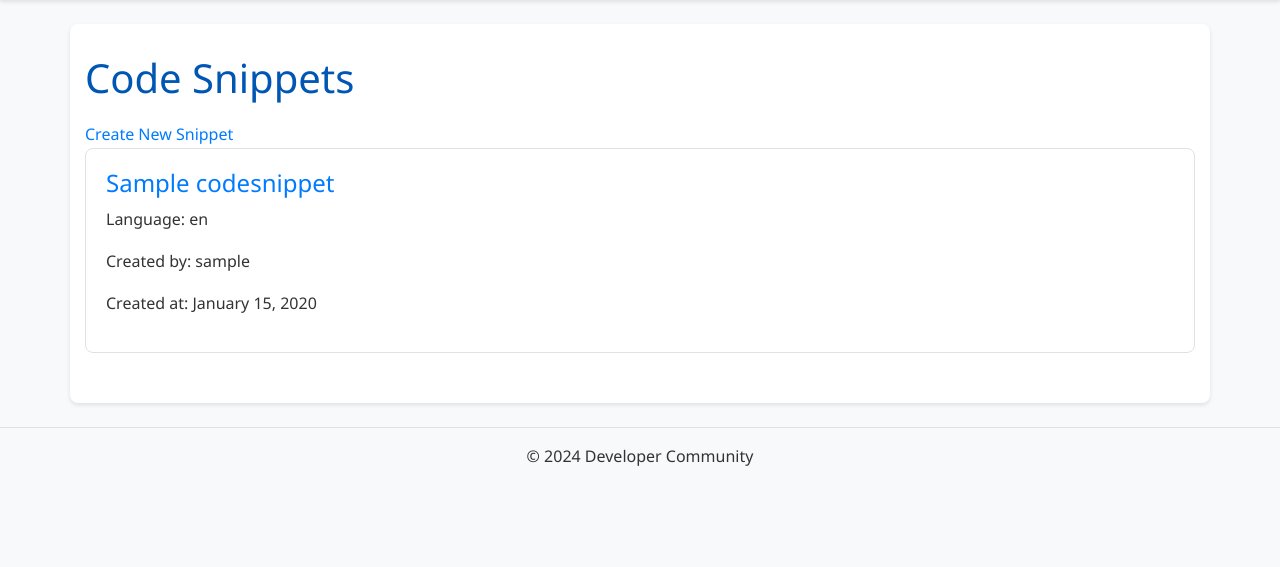
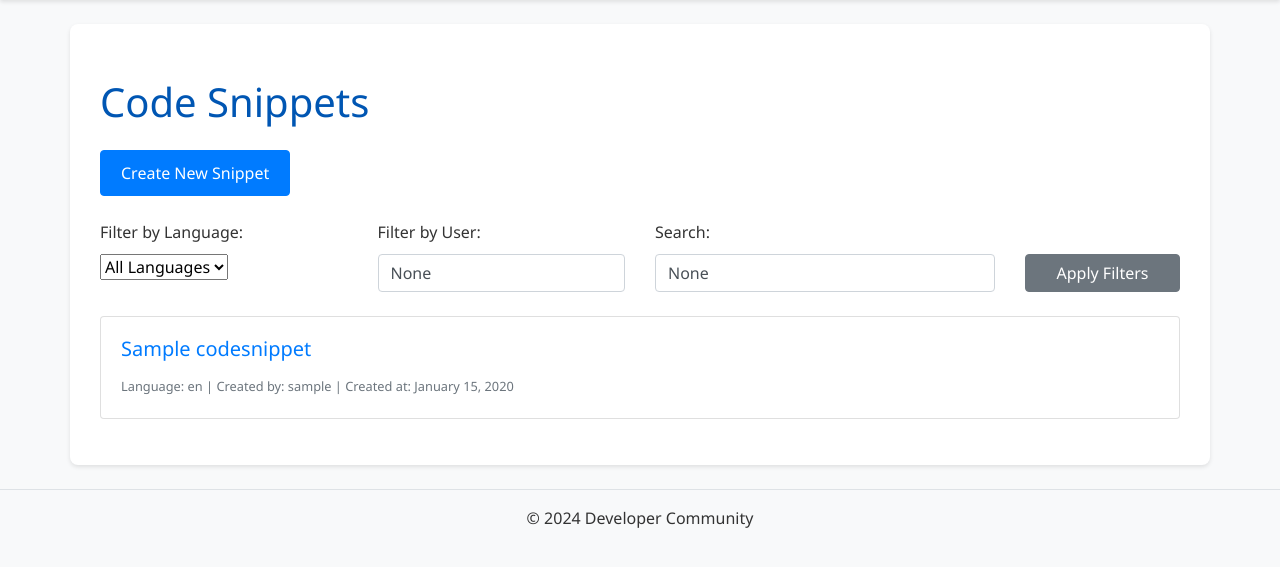
Before and after one commit to phantom-kali/DeveloperCommunity, a Django app: page /snippets/ in a window 1280 px wide. Shown: the part 59-626 px from the top of the page. Run offline with Django 4.2, Linux system fonts and the light colour scheme; tables that the repository leaves empty hold one stand-in row (values such as "Sample post"); some libraries are stand-ins or nearby versions.

Commit message:
included filtering for code snippets

```diff
--- a/documents/models.py
+++ b/documents/models.py
@@ -4,7 +4,7 @@
 class Document(models.Model):
     user = models.ForeignKey(settings.AUTH_USER_MODEL, on_delete=models.CASCADE)
     title = models.CharField(max_length=200)
-    description = models.TextField()
+    description = models.CharField(max_length=500)
     file = models.FileField(upload_to='documents/')
     category = models.CharField(max_length=50)
     created_at = models.DateTimeField(auto_now_add=True)
@@ -16,8 +16,8 @@
 class EducationalLink(models.Model):
     user = models.ForeignKey(settings.AUTH_USER_MODEL, on_delete=models.CASCADE)
     title = models.CharField(max_length=200)
-    url = models.URLField()
-    description = models.TextField()
+    url = models.URLField(unique=True)
+    description = models.CharField(max_length=500)
     category = models.CharField(max_length=50)
     created_at = models.DateTimeField(auto_now_add=True)
     updated_at = models.DateTimeField(auto_now=True)
--- a/snippets/views.py
+++ b/snippets/views.py
@@ -3,13 +3,41 @@
 from django.core.paginator import Paginator
 from .models import CodeSnippet, Comment
 from .forms import CodeSnippetForm, CommentForm
+from django.db.models import Q
 
 def snippet_list(request):
     snippets = CodeSnippet.objects.all().order_by('-created_at')
-    paginator = Paginator(snippets, 10)  # 10 snippets per page
+
+    language = request.GET.get('language')
+    if language:
+        snippets = snippets.filter(language__icontains=language)
+
+    user = request.GET.get('user')
+    if user:
+        snippets = snippets.filter(user__username__icontains=user)
+
+    query = request.GET.get('q')
+    if query:
+        snippets = snippets.filter(
+            Q(title__icontains=query) |
+            Q(description__icontains=query) |
+            Q(code__icontains=query)
+        )
+
+    paginator = Paginator(snippets, 10)
     page_number = request.GET.get('page')
     page_obj = paginator.get_page(page_number)
-    return render(request, 'snippets/snippet_list.html', {'page_obj': page_obj})
+
+    languages = CodeSnippet.objects.values_list('language', flat=True).distinct()
+
+    context = {
+        'page_obj': page_obj,
+        'languages': languages,
+        'current_language': language,
+        'current_user': user,
+        'query': query,
+    }
+    return render(request, 'snippets/snippet_list.html', context)
 
 @login_required
 def create_snippet(request):
--- a/templates/snippets/snippet_list.html
+++ b/templates/snippets/snippet_list.html
@@ -1,19 +1,63 @@
 {% extends 'base.html' %}
 
 {% block content %}
-<h1>Code Snippets</h1>
-<a href="{% url 'create_snippet' %}">Create New Snippet</a>
+<div class="container mt-4">
+    <h1 class="mb-4">Code Snippets</h1>
 
-{% for snippet in page_obj %}
-    <div class="snippet-preview">
-        <h2><a href="{% url 'snippet_detail' snippet.pk %}">{{ snippet.title }}</a></h2>
-        <p>Language: {{ snippet.language }}</p>
-        <p>Created by: {{ snippet.user.username }}</p>
-        <p>Created at: {{ snippet.created_at|date:"F d, Y" }}</p>
+    <div class="row mb-4">
+        <div class="col">
+            <a href="{% url 'create_snippet' %}" class="btn btn-primary">Create New Snippet</a>
+        </div>
     </div>
-{% empty %}
-    <p>No snippets available.</p>
-{% endfor %}
 
-{% include 'pagination.html' with page=page_obj %}
+    <form method="get" action="{% url 'snippet_list' %}" class="mb-4">
+        <div class="row g-3">
+            <div class="col-md-3">
+                <label for="language" class="form-label">Filter by Language:</label>
+                <select name="language" id="language" class="form-select">
+                    <option value="">All Languages</option>
+                    {% for lang in languages %}
+                        <option value="{{ lang }}" {% if lang == current_language %}selected{% endif %}>{{ lang }}</option>
+                    {% endfor %}
+                </select>
+            </div>
+            <div class="col-md-3">
+                <label for="user" class="form-label">Filter by User:</label>
+                <input type="text" name="user" id="user" value="{{ current_user }}" class="form-control">
+            </div>
+            <div class="col-md-4">
+                <label for="q" class="form-label">Search:</label>
+                <input type="text" name="q" id="q" value="{{ query }}" class="form-control">
+            </div>
+            <div class="col-md-2 d-flex align-items-end">
+                <button type="submit" class="btn btn-secondary w-100">Apply Filters</button>
+            </div>
+        </div>
+    </form>
+
+    {% for snippet in page_obj %}
+        <div class="card mb-3">
+            <div class="card-body">
+                <h2 class="card-title h5">
+                    <a href="{% url 'snippet_detail' snippet.pk %}" class="text-decoration-none">{{ snippet.title }}</a>
+                </h2>
+                <p class="card-text">
+                    <small class="text-muted">
+                        Language: {{ snippet.language }} |
+                        Created by: {{ snippet.user.username }} |
+                        Created at: {{ snippet.created_at|date:"F d, Y" }}
+                    </small>
+                </p>
+            </div>
+        </div>
+    {% empty %}
+        <div class="alert alert-info" role="alert">
+            No snippets available.
+        </div>
+    {% endfor %}
+
+    <nav aria-label="Page navigation">
+        {% include 'pagination.html' with page=page_obj %}
+    </nav>
+</div>
 {% endblock %}
```
Also changed, not shown: documents/migrations/0003_alter_document_description_and_more.py (added).
